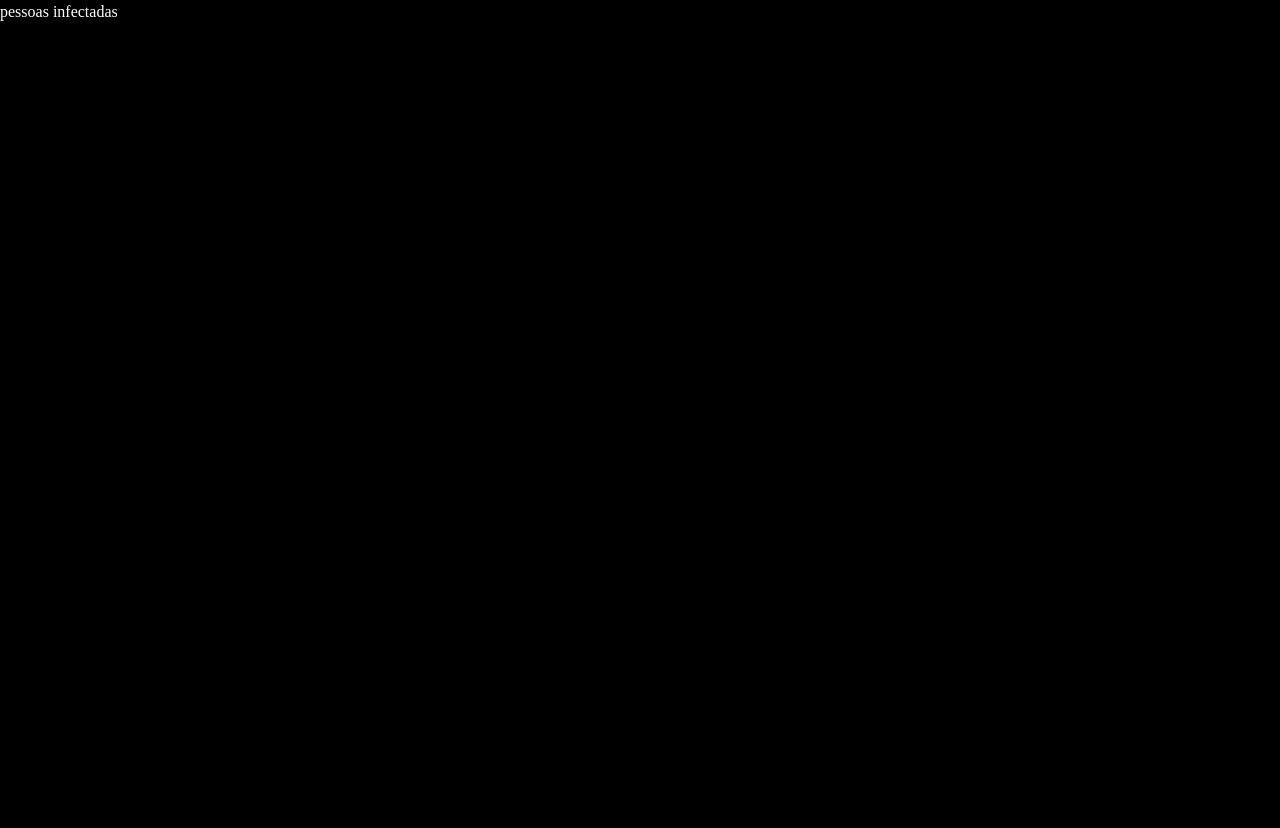
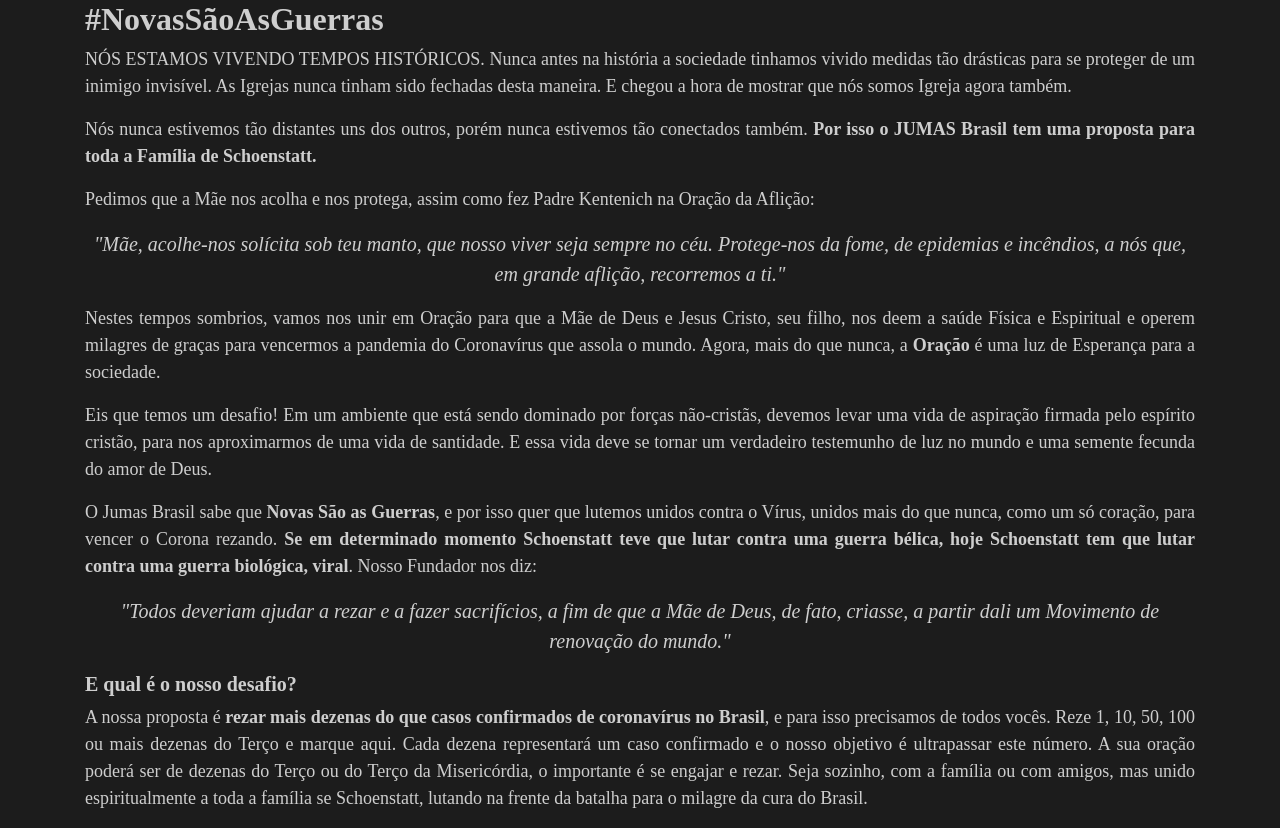
Before and after one commit to lucas-ssgomes/novasGuerras, a plain HTML site: page index.html in a window 1280 px wide. Before the commit the page ends 800 px from the top, so only its background shows below. Drawn offline with nearby package versions, Linux system fonts and the light colour scheme; no server answers; a web font is replaced by a local one.

Commit message:
inclusão dos textos

```diff
--- a/index.html
+++ b/index.html
@@ -1,5 +1,6 @@
 <!doctype html>
 <html lang="pt-br">
+
 <head>
 
     <meta charset="utf-8">
@@ -11,8 +12,52 @@
 </head>
 
 <body>
-    <div>
-        <span id="qtd"></span> pessoas infectadas
+
+    <div class="container">
+        <h2 class="font-weight-bold">#NovasSãoAsGuerras</h2>
+
+        <p>NÓS ESTAMOS VIVENDO TEMPOS HISTÓRICOS. Nunca antes na história a sociedade tinhamos vivido medidas tão
+            drásticas
+            para se proteger de um inimigo invisível. As Igrejas nunca tinham sido fechadas desta maneira. E chegou a
+            hora de mostrar que nós somos Igreja agora também.</p>
+
+        <p>Nós nunca estivemos tão distantes uns dos outros, porém nunca estivemos tão conectados também. <span
+                class="font-weight-bold">Por isso o JUMAS Brasil tem uma proposta para toda a Família de
+                Schoenstatt.</span></p>
+
+        <p>Pedimos que a Mãe nos acolha e nos protega, assim como fez Padre Kentenich na Oração da Aflição: <blockquote
+                class="blockquote text-center font-italic">"Mãe, acolhe-nos solícita sob teu manto, que nosso viver seja
+                sempre no céu. Protege-nos da fome, de epidemias e incêndios, a nós que, em grande aflição, recorremos a
+                ti."</blockquote>
+        </p>
+
+        <p>Nestes tempos sombrios, vamos nos unir em Oração para que a Mãe de Deus e Jesus Cristo, seu filho, nos deem a
+            saúde Física e Espiritual e operem milagres de graças para vencermos a pandemia do Coronavírus que assola o
+            mundo. Agora, mais do que nunca, a <span class="font-weight-bold">Oração</span> é uma luz de Esperança para a
+                sociedade.</p>
+
+        <p>Eis que temos um desafio! Em um ambiente que está sendo dominado por forças não-cristãs, devemos levar uma
+            vida de aspiração firmada pelo espírito cristão, para nos aproximarmos de uma vida de santidade. E essa vida
+            deve se tornar um verdadeiro testemunho de luz no mundo e uma semente fecunda do amor de Deus.</p>
+
+        <p>O Jumas Brasil sabe que <span class="font-weight-bold">Novas São as Guerras</span>, e por isso quer que
+            lutemos unidos contra o Vírus, unidos mais do que nunca, como um só coração, para vencer o Corona rezando.
+            <span class="font-weight-bold">Se em determinado momento Schoenstatt teve que lutar contra uma guerra
+                bélica, hoje Schoenstatt tem que lutar contra uma guerra biológica, viral</span>. Nosso Fundador nos
+            diz:
+            <blockquote class="blockquote text-center font-italic">"Todos deveriam ajudar a rezar e a fazer sacrifícios,
+                a fim de que a Mãe de Deus, de fato, criasse, a partir dali um Movimento de renovação do mundo."
+            </blockquote>
+        </p>
+
+        <h3 class="font-weight-bold">E qual é o nosso desafio?</h3>
+
+        <p>A nossa proposta é <span class="font-weight-bold">rezar mais dezenas do que casos confirmados de coronavírus
+                no Brasil</span>, e para isso precisamos de todos vocês. Reze 1, 10, 50, 100 ou mais dezenas do Terço e
+            marque aqui. Cada dezena representará um caso confirmado e o nosso objetivo é ultrapassar este número. A sua
+            oração poderá ser de dezenas do Terço ou do Terço da Misericórdia, o importante é se engajar e rezar. Seja
+            sozinho, com a família ou com amigos, mas unido espiritualmente a toda a família se Schoenstatt, lutando na
+            frente da batalha para o milagre da cura do Brasil. </p>
     </div>
 
     <script src="https://ajax.googleapis.com/ajax/libs/jquery/3.4.1/jquery.min.js"></script>
@@ -22,6 +67,7 @@
     <script src="https://stackpath.bootstrapcdn.com/bootstrap/4.4.1/js/bootstrap.min.js"
         integrity="sha384-wfSDF2E50Y2D1uUdj0O3uMBJnjuUD4Ih7YwaYd1iqfktj0Uod8GCExl3Og8ifwB6"
         crossorigin="anonymous"></script>
-    <script src="script.js"></script>
+    <!-- <script src="script.js"></script> -->
 </body>
+
 </html>
--- a/main.css
+++ b/main.css
@@ -1,7 +1,20 @@
 @import url('https://use.typekit.net/lhl6ylv.css');
 
 body {
-    background: black;
-    color: white;
+    background: #1c1c1c;
+    color: #cecece;
     font-family: 'myriad-pro';
+    font-size: 18px;
 }
+
+h3 {
+    font-size: 20px;
+}
+
+p {
+    text-align: justify;
+}
+
+.text-red {
+    color: #e13c39;
+}
```
